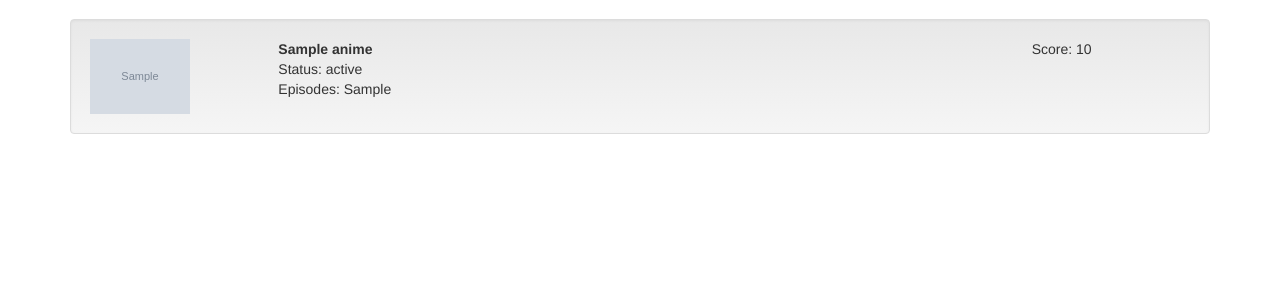
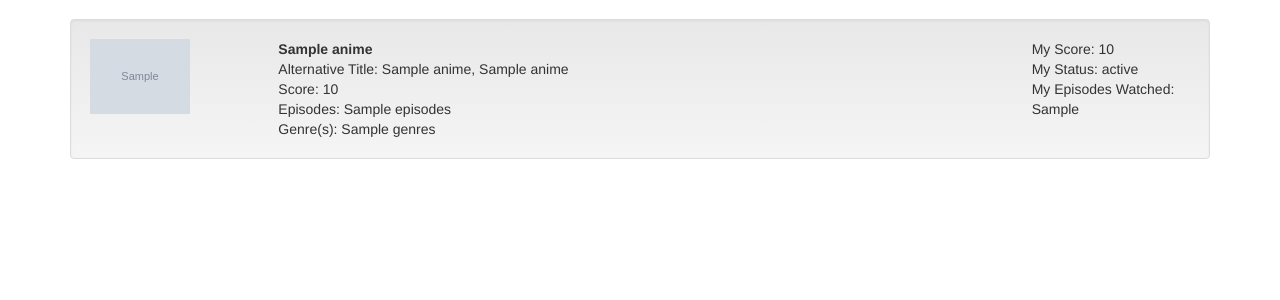
Before and after one commit to aqiu384/MALBuilder, a Flask app: template src/templates/index.html in a window 1280 px wide. Shown: the part 51-351 px from the top of the page. Run offline with Flask 2, Linux system fonts and the light colour scheme; the template is opened without the code that fills it: most values are stand-ins (such as "Sample title", 1, 10 or a date in 2020); grey boxes marked "Sample" are stand-in pictures; parts of the project's set-up code (start-up, migrations or seed data) failed here and were passed over; some libraries are stand-ins or nearby versions.

Commit message:
Added Tags to Update Anime and Display Anime forms

```diff
--- a/src/templates/displaymalform.html
+++ b/src/templates/displaymalform.html
@@ -7,11 +7,16 @@
                 </div>
                 <div class="col-md-8">
                     <b>{{ anime.get('title') }}</b><br>
-                    Status: {{ anime.get('myStatus') }}<br>
-                    Episodes: {{ anime.get('watchedEps') }}<br>
+                    Alternative Title: {{ anime.get('japTitle') }}, {{ anime.get('engTitle') }}<br>
+                    Score: {{ anime.get('score') }}<br>
+                    Episodes: {{ anime.get('episodes') }}<br>
+                    Genre(s): {{ anime.get('genres') }}<br>
                 </div>
                 <div class="col-md-2">
-                    Score: {{ anime.get('myScore') }}<br>
+                    My Score: {{ anime.get('myScore') }}<br>
+                    My Status: {{ anime.get('myStatus') }}<br>
+                    My Episodes Watched: {{ anime.get('watchedEps') }}<br>
+
                 </div>
             </div>
         </div>
--- a/src/views.py
+++ b/src/views.py
@@ -72,7 +72,9 @@ def logout():
 @app.route('/index', methods=['GET', 'POST'])
 @login_required
 def index():
-    results = MALB.get_malb(g.user.malId, ['title', 'imgLink', 'myStatus', 'myScore', 'watchedEps', 'animeId'])
+    results = MALB.get_malb(g.user.malId, ['title', 'japTitle', 'engTitle', 'imgLink', 'score',
+                                           'genres', 'episodes',
+                                           'myStatus', 'myScore', 'watchedEps', 'animeId'])
     return render_template("index.html",
                            title='Home',
                            username=session['username'],
@@ -149,7 +151,9 @@ def sync():
 
 @app.route('/updateanime', methods=['GET', 'POST'])
 def updateanime():
-    results = MALB.get_malb(g.user.malId, ['title', 'imgLink', 'myStatus', 'myScore', 'watchedEps', 'animeId'])
+    results = MALB.get_malb(g.user.malId, ['title', 'japTitle', 'engTitle', 'imgLink', 'score',
+                                           'genres', 'episodes',
+                                           'myStatus', 'myScore', 'watchedEps', 'animeId'])
     form = UpdateAnimeForm(prefix='update_form')
     form.init_results(results)
 
```
Also changed, not shown: src/templates/updatemalbform.html (+7 -1 lines).
